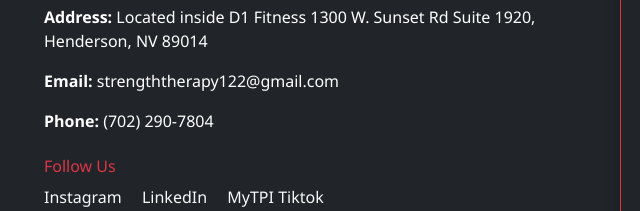
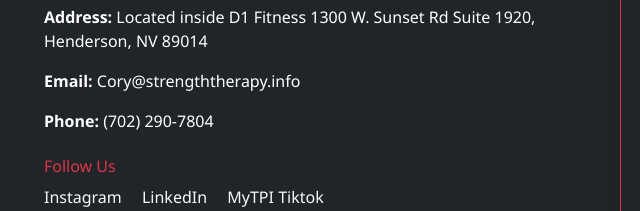
Before and after one commit to DarwinCasasola/strength.therapy.pt, a plain HTML site: page contact.html in a window 1280 px wide. Shown: the part 254-465 px from the top of the page, 32-672 px from the left. Drawn offline with nearby package versions, Linux system fonts and the light colour scheme.

Commit message:
email update

```diff
--- a/contact.html
+++ b/contact.html
@@ -74,7 +74,7 @@
         <div class="col-md-6 text-white order-md-1">
           <h5 class="text-danger">Contact Information</h5>
           <p><strong>Address:</strong> Located inside D1 Fitness 1300 W. Sunset Rd Suite 1920, Henderson, NV 89014</p>
-          <p><strong>Email:</strong> strengththerapy122@gmail.com</p>
+          <p><strong>Email:</strong> Cory@strengththerapy.info</p>
           <p><strong>Phone:</strong> (702) 290-7804</p>
 
           <div class="mt-4">
```
